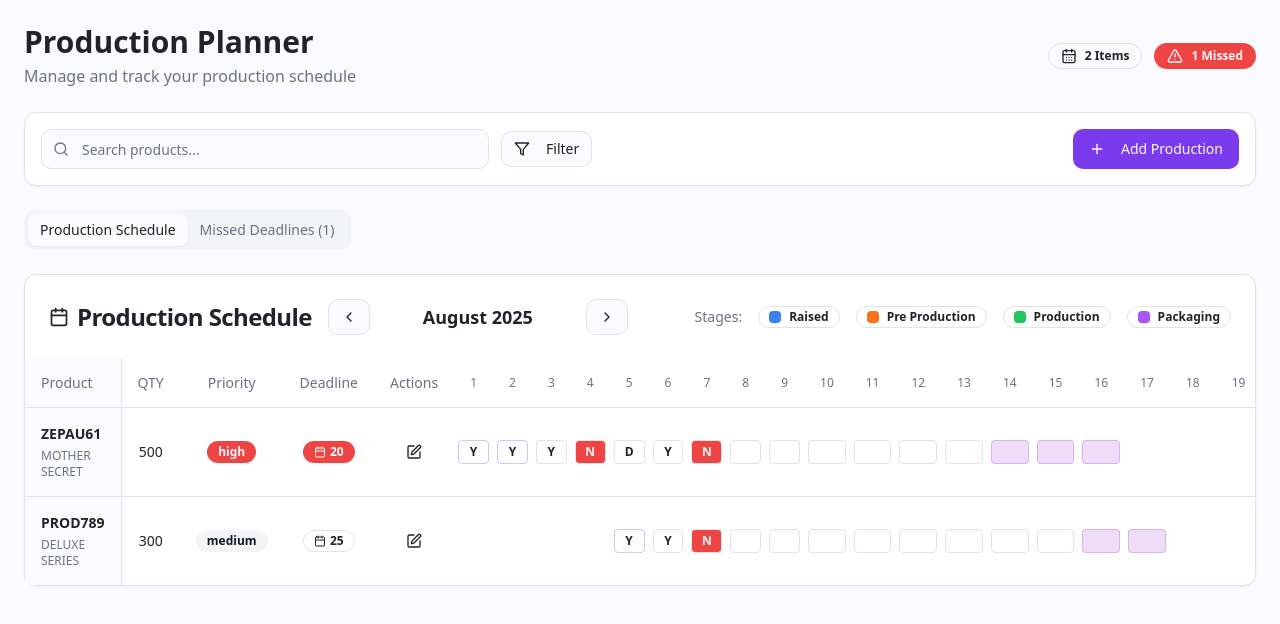
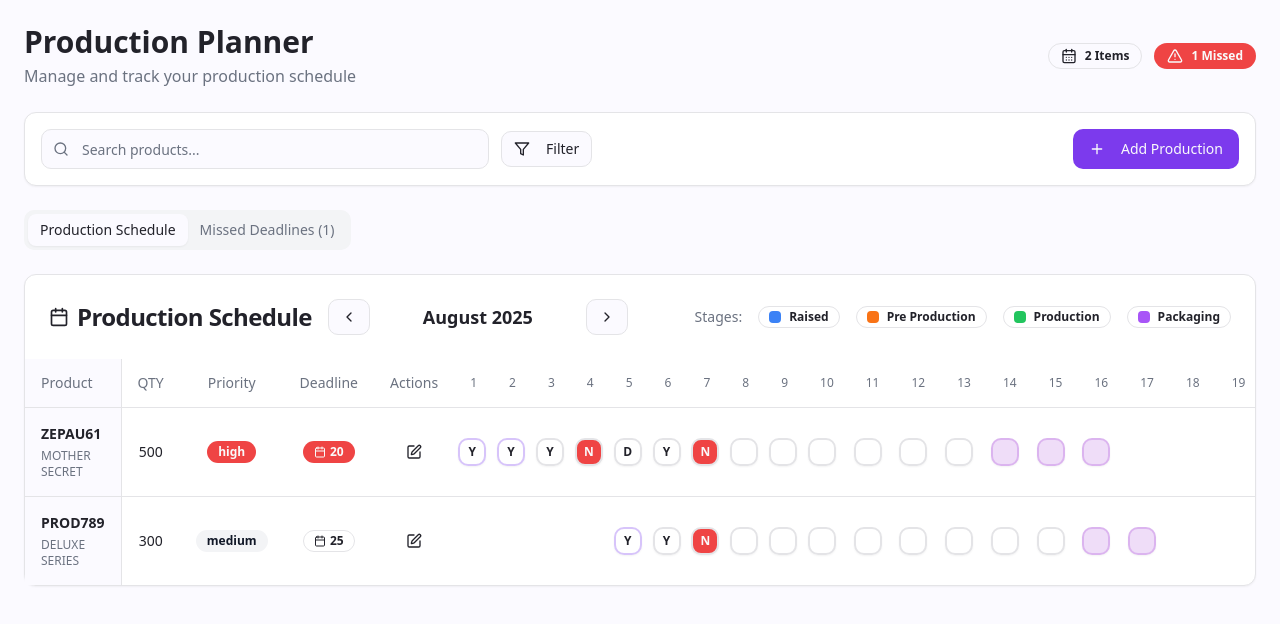
Before and after one commit to 1SANYAMCHUAHAN/subtle-whispers, a React (Vite) app: page / in a window 1280 px wide. Shown: the top 624 px of the page. Built offline with nearby package versions, Linux system fonts and the light colour scheme.

Commit message:
Refactor cell coloring logic
Implement cell coloring based on selected date and stage for Y/N/D input. Utilize the four predefined colors for stage and status indication.

```diff
--- a/src/components/ProductionGrid.tsx
+++ b/src/components/ProductionGrid.tsx
@@ -150,20 +150,21 @@ export const ProductionGrid: React.FC<ProductionGridProps> = ({
                   <Edit className="h-4 w-4" />
                 </Button>
               </TableCell>
-              {days.map(day => {
+               {days.map(day => {
                 const stageInfo = getStageForDay(item, day);
                 const dayStatus = item.dailyStatus[day];
                 const isEditing = editingCell?.itemId === item.id && editingCell?.day === day;
 
                 return (
                   <TableCell key={day} className="p-1">
-                    {stageInfo && (
+                    {stageInfo ? (
                       <div
                         className={cn(
-                          "h-6 rounded border cursor-pointer transition-all hover:opacity-80 relative flex items-center justify-center text-xs font-bold",
+                          "h-7 w-7 rounded-md border-2 cursor-pointer transition-all hover:scale-110 relative flex items-center justify-center text-xs font-bold shadow-sm",
                           stageColors[stageInfo.name],
                           dayStatus?.status && statusColors[dayStatus.status],
-                          isEditing && "ring-2 ring-primary"
+                          isEditing && "ring-2 ring-primary ring-offset-1",
+                          "hover:shadow-md"
                         )}
                         title={`${stageLabels[stageInfo.name]} - Day ${day} - Press Y/N/D`}
                         onClick={() => handleCellClick(item.id, day)}
@@ -172,6 +173,8 @@ export const ProductionGrid: React.FC<ProductionGridProps> = ({
                       >
                         {dayStatus?.status || ''}
                       </div>
+                    ) : (
+                      <div className="h-7 w-7"></div>
                     )}
                   </TableCell>
                 );
```
